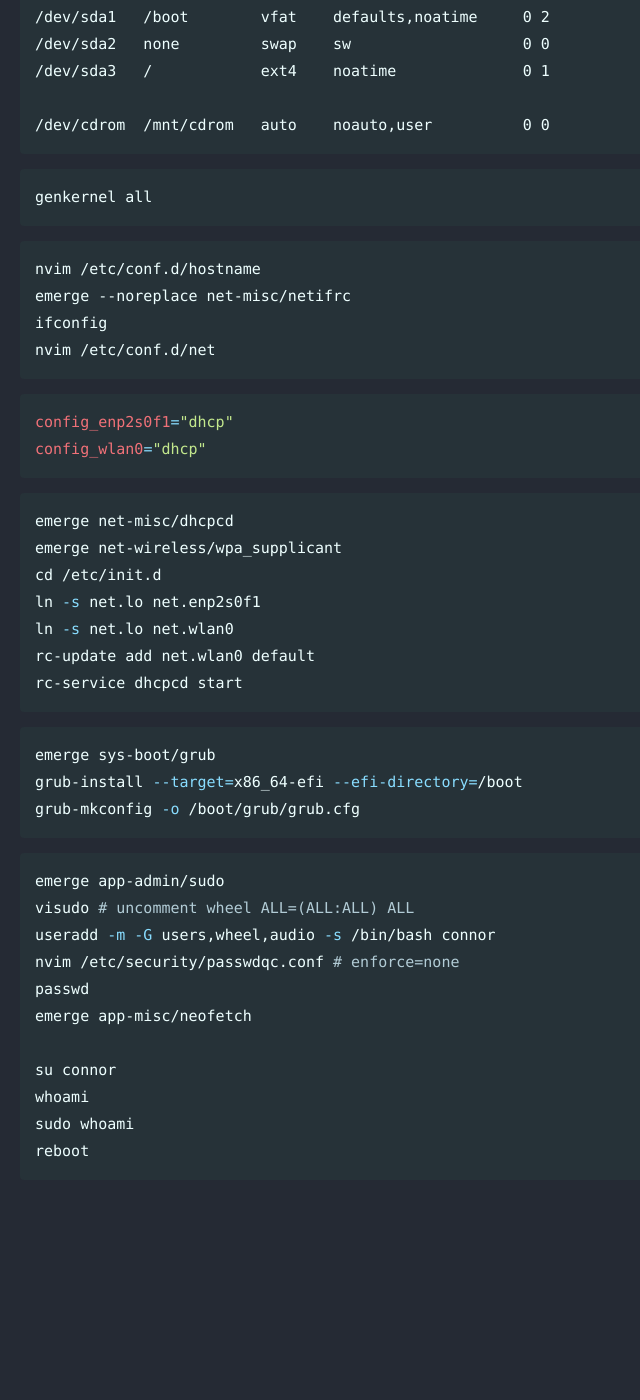
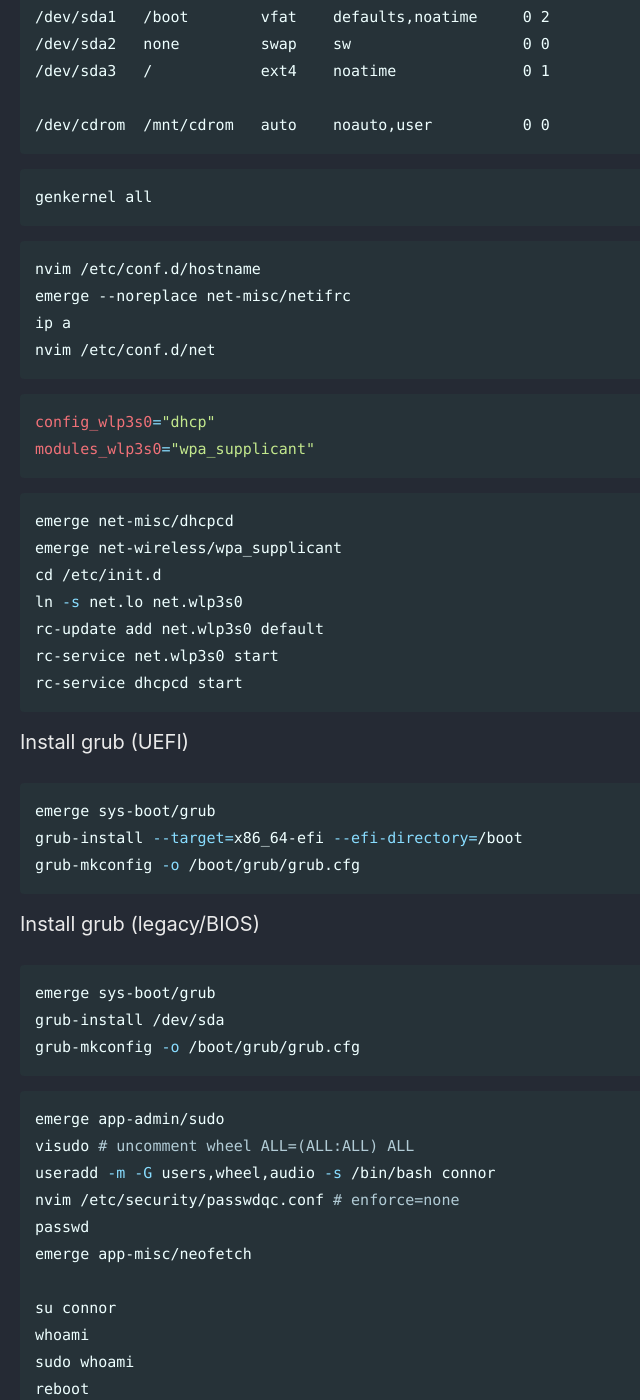
Before and after one commit to Connor-McCartney/Connor-McCartney.github.io, a Jekyll site: the page built from _pages/misc/gentoo.md, in a window 1280 px wide and 1400 px high, scrolled down 3605 px. Shown: the whole window, without its empty margins (0-640 px from the left). Built offline with Jekyll 4.4.1, drawn with Linux system fonts in a browser that asks for light colours; cached includes are drawn as plain includes; our own code applies the rules of GitHub Pages for plain Markdown files; before the commit the page ends 4830 px from its top, so only the background shows below that; some of the changed text lies outside the part shown.

Commit message:
Update gentoo.md

````diff
--- a/_pages/misc/gentoo.md
+++ b/_pages/misc/gentoo.md
@@ -81,10 +81,10 @@ vim /mnt/gentoo/etc/portage/make.conf
 ```bash
 COMMON_FLAGS="-march=native -O2 -pipe"
 MAKEOPTS="-j4"
-USE="-gnome -systemd"
+USE="icu python -gnome -systemd"
 GENTOO_MIRRORS="https://mirror.aarnet.edu.au/pub/gentoo/"
 ACCEPT_LICENSE="*"
-GRUB_PLATFORMS="efi-64"
+GRUB_PLATFORMS="efi-64" # UEFI only
 ```
 
 
@@ -174,31 +174,40 @@ genkernel all
 ```
 nvim /etc/conf.d/hostname
 emerge --noreplace net-misc/netifrc
-ifconfig
+ip a
 nvim /etc/conf.d/net
 ```
 
 ```bash
-config_enp2s0f1="dhcp"
-config_wlan0="dhcp"
+config_wlp3s0="dhcp"
+modules_wlp3s0="wpa_supplicant"
 ```
 
 ```bash
 emerge net-misc/dhcpcd
 emerge net-wireless/wpa_supplicant
 cd /etc/init.d
-ln -s net.lo net.enp2s0f1
-ln -s net.lo net.wlan0
-rc-update add net.wlan0 default
+ln -s net.lo net.wlp3s0
+rc-update add net.wlp3s0 default
+rc-service net.wlp3s0 start
 rc-service dhcpcd start
 ```
 
 
+Install grub (UEFI)
 ```bash
 emerge sys-boot/grub
 grub-install --target=x86_64-efi --efi-directory=/boot
 grub-mkconfig -o /boot/grub/grub.cfg
 ```
+
+Install grub (legacy/BIOS)
+```bash
+emerge sys-boot/grub
+grub-install /dev/sda
+grub-mkconfig -o /boot/grub/grub.cfg
+```
+
 
 ```bash
 emerge app-admin/sudo
@@ -213,3 +222,17 @@ whoami
 sudo whoami
 reboot
 ```
+
+
+```
+nvim /etc/wpa_supplicant/wpa_supplicant.conf
+```
+
+```bash
+ctrl_interface=/var/run/wpa_supplicant
+update_config=1
+network={
+	ssid="..."
+	psk="..."
+}
+```
````
